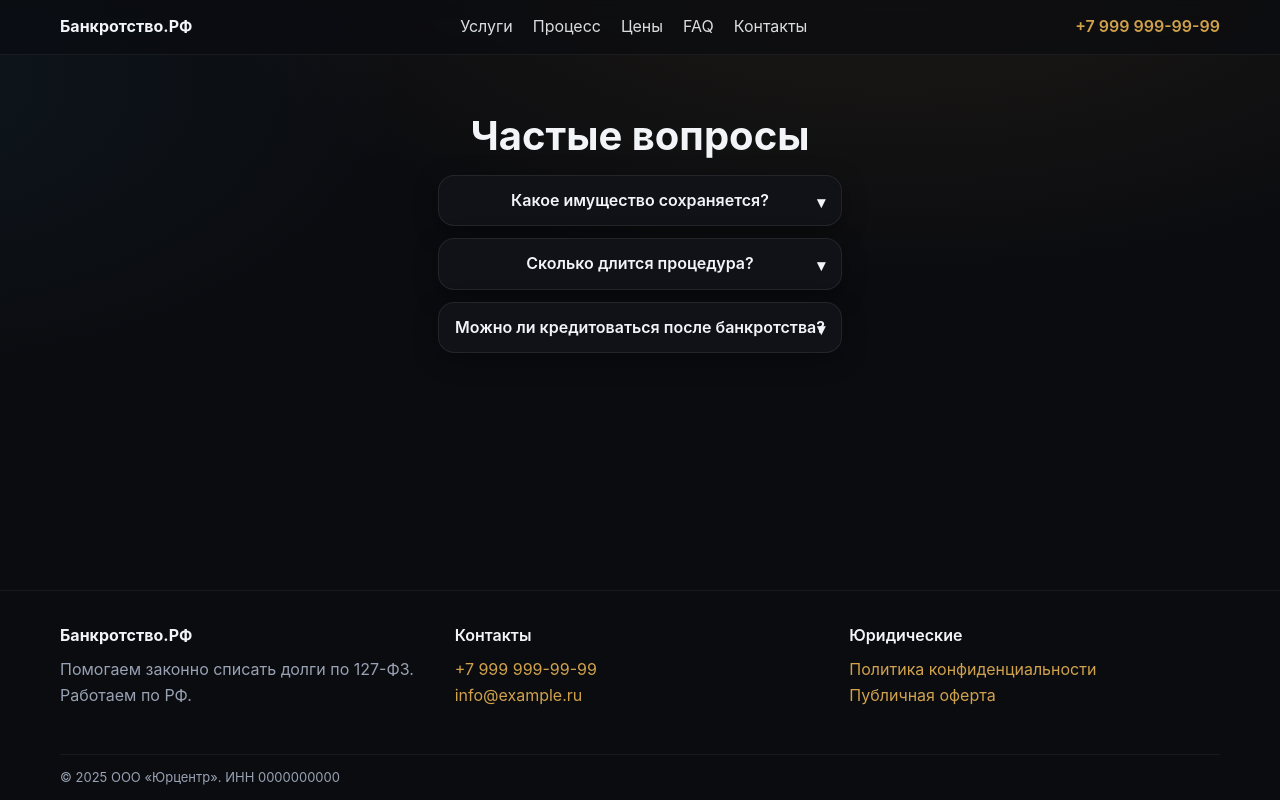
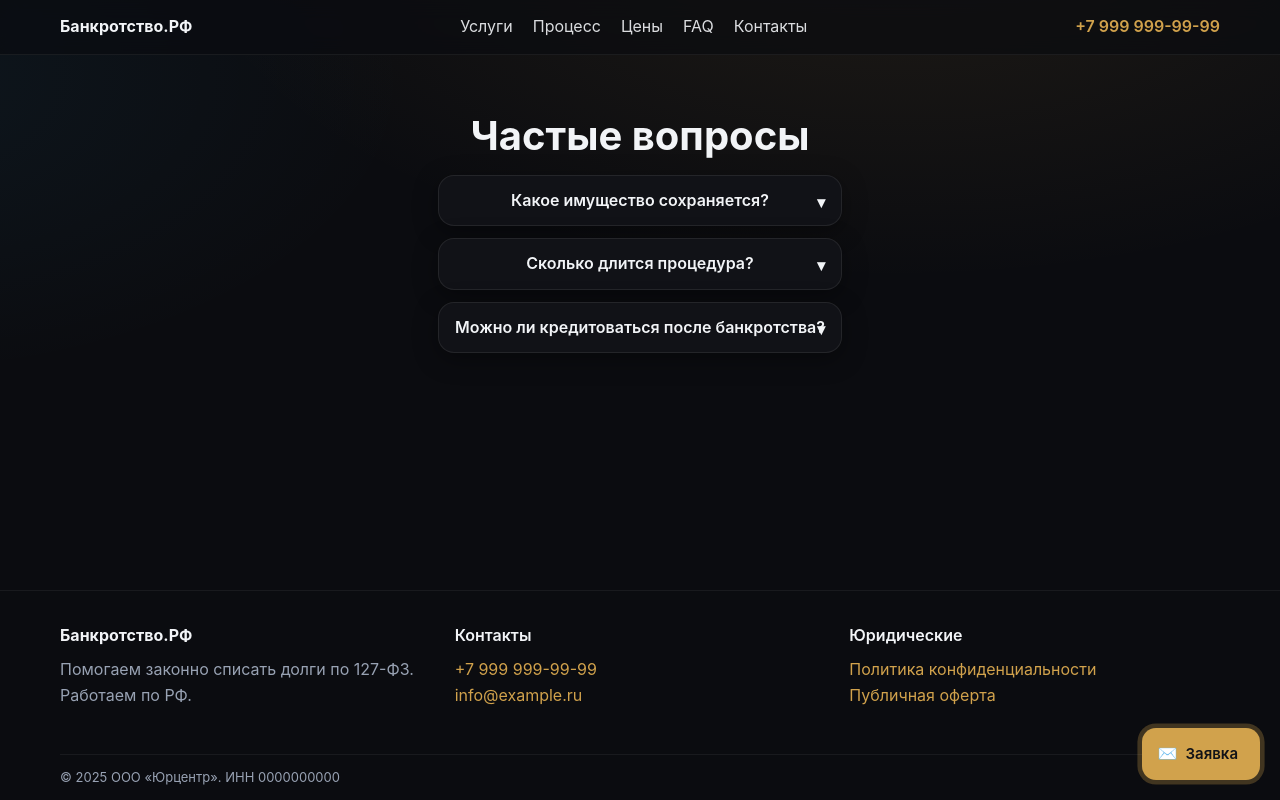
Before and after one commit to lvvNikolas/Bankruptcy-site, a React (Vite) app: page /faq in a window 1280 px wide. Built offline with nearby package versions, Linux system fonts and the light colour scheme.

Commit message:
created button

```diff
--- a/src/app/App.tsx
+++ b/src/app/App.tsx
@@ -1,10 +1,23 @@
-import { AppRoutes } from './router/routes'
-import Shell from './layout/Shell'
+// src/app/App.tsx
+import Shell from '@app/layout/Shell'
+import { useRoutes } from 'react-router-dom'
 
-export default function App(){
-  return (
-    <Shell>
-      <AppRoutes/>
-    </Shell>
-  )
+import Home from '@pages/Home/Home'
+import Services from '@pages/Services/Services'
+import Process from '@pages/Process/Process'
+import Prices from '@pages/Prices/Prices'
+import FAQ from '@pages/FAQ/FAQ'
+import Contacts from '@pages/Contacts/Contacts'
+
+export default function App() {
+  const routes = useRoutes([
+    { path: '/', element: <Home/> },
+    { path: '/uslugi', element: <Services/> },
+    { path: '/process', element: <Process/> },
+    { path: '/ceny', element: <Prices/> },
+    { path: '/faq', element: <FAQ/> },
+    { path: '/kontakty', element: <Contacts/> },
+  ])
+
+  return <Shell>{routes}</Shell>
 }
--- a/src/app/layout/Shell.module.css
+++ b/src/app/layout/Shell.module.css
@@ -1 +1 @@
-.wrap{min-height:100dvh;display:grid;grid-template-rows:auto 1fr auto}
+.wrap{min-height:100vh;display:grid;grid-template-rows:auto 1fr auto}
--- a/src/app/layout/Shell.tsx
+++ b/src/app/layout/Shell.tsx
@@ -1,13 +1,15 @@
 import Header from '@widgets/Header/Header'
 import Footer from '@widgets/Footer/Footer'
+import FloatingCTA from '@widgets/FloatingCTA/FloatingCTA'
 import styles from './Shell.module.css'
 
-export default function Shell({children}:{children:React.ReactNode}){
+export default function Shell({ children }: { children: React.ReactNode }) {
   return (
     <div className={styles.wrap}>
       <Header/>
       <main className="container">{children}</main>
       <Footer/>
+      <FloatingCTA/>
     </div>
   )
 }
--- /dev/null
+++ b/src/layout/Shell.module.css
@@ -0,0 +1,9 @@
+.wrap {
+  display: flex;
+  flex-direction: column;
+  min-height: 100vh;
+}
+
+main {
+  flex: 1;
+}
--- /dev/null
+++ b/src/layout/Shell.tsx
@@ -0,0 +1,16 @@
+// src/app/layout/Shell.tsx
+import Header from "@widgets/Header/Header";
+import Footer from "@widgets/Footer/Footer";
+import FloatingCTA from "@widgets/FloatingCTA/FloatingCTA";
+import styles from "./Shell.module.css";
+
+export default function Shell({ children }: { children: React.ReactNode }) {
+  return (
+    <div className={styles.wrap}>
+      <Header />
+      <main>{children}</main>
+      <Footer />
+      <FloatingCTA />
+    </div>
+  );
+}
--- /dev/null
+++ b/src/widgets/FloatingCTA/FloatingCTA.module.css
@@ -0,0 +1,146 @@
+/* Контейнер кнопки */
+.wrap {
+  position: fixed;
+  right: 20px;
+  bottom: 20px;
+  z-index: 70;
+  display: flex;
+  align-items: center;
+  justify-content: center;
+}
+
+/* Кнопка */
+.fab {
+  background: var(--brand);
+  color: #111217;
+  font-weight: 600;
+  font-size: 15px;
+
+  border: none;
+  border-radius: 14px;
+  padding: 14px 22px 14px 44px; /* место под иконку ✉️ */
+  cursor: pointer;
+
+  box-shadow:
+    0 4px 12px rgba(0, 0, 0, 0.25),
+    0 0 0 2px rgba(209, 162, 76, 0.25);
+
+  transition:
+    transform 0.15s ease,
+    box-shadow 0.2s ease,
+    filter 0.2s ease;
+
+  animation: pulse 3s infinite;
+  position: relative;
+}
+
+/* Иконка ✉️ */
+.fab::before {
+  content: "✉️";
+  position: absolute;
+  left: 16px;
+  top: 50%;
+  transform: translateY(-50%);
+  font-size: 16px;
+}
+
+.fab:hover {
+  filter: brightness(1.08);
+  box-shadow:
+    0 6px 18px rgba(0, 0, 0, 0.35),
+    0 0 0 3px rgba(209, 162, 76, 0.35);
+  animation: none; /* отключаем пульсацию при наведении */
+}
+
+.fab:active {
+  transform: translateY(2px);
+  box-shadow:
+    0 3px 8px rgba(0, 0, 0, 0.3),
+    0 0 0 2px rgba(209, 162, 76, 0.25);
+}
+
+/* Анимация пульсации */
+@keyframes pulse {
+  0%   { box-shadow: 0 0 0 0 rgba(209, 162, 76, 0.45); }
+  70%  { box-shadow: 0 0 0 12px rgba(209, 162, 76, 0); }
+  100% { box-shadow: 0 0 0 0 rgba(209, 162, 76, 0); }
+}
+
+/* Модалка */
+.backdrop {
+  position: fixed;
+  inset: 0;
+  background: rgba(0, 0, 0, 0.55);
+  backdrop-filter: blur(3px);
+  display: grid;
+  place-items: center;
+  z-index: 80;
+}
+
+.modal {
+  width: min(640px, calc(100vw - 32px));
+  background: var(--surface);
+  color: var(--text);
+  border: 1px solid rgba(255, 255, 255, 0.08);
+  border-radius: 20px;
+  box-shadow: 0 12px 32px rgba(0, 0, 0, 0.45);
+  padding: 24px;
+  position: relative;
+  animation: slideUp 0.25s ease both;
+}
+
+.modalHead {
+  display: flex;
+  align-items: center;
+  justify-content: space-between;
+  margin-bottom: 12px;
+}
+
+.title {
+  margin: 0;
+  font-size: var(--fs-2xl);
+  font-weight: 700;
+}
+
+.lead {
+  color: var(--muted);
+  margin: 0 0 16px;
+  font-size: var(--fs-md);
+}
+
+.modalClose {
+  background: transparent;
+  border: 0;
+  color: var(--text);
+  font-size: 22px;
+  cursor: pointer;
+  opacity: 0.8;
+  transition: opacity 0.15s ease, transform 0.15s ease;
+}
+.modalClose:hover {
+  opacity: 1;
+  transform: rotate(90deg); /* ✕ чуть вращается при наведении */
+}
+
+/* Анимация модалки */
+@keyframes slideUp {
+  from { transform: translateY(20px); opacity: 0; }
+  to   { transform: none; opacity: 1; }
+}
+
+/* Мобильная версия: кнопка по центру */
+@media (max-width: 480px) {
+  .wrap {
+    left: 0;
+    right: 0;
+    bottom: 14px;
+    justify-content: center;
+  }
+
+  .fab {
+    width: calc(100% - 40px);
+    max-width: 300px;
+    border-radius: 18px;
+    padding: 14px 22px 14px 44px;
+  }
+}
--- /dev/null
+++ b/src/widgets/FloatingCTA/FloatingCTA.tsx
@@ -0,0 +1,86 @@
+import { useEffect, useRef, useState } from "react";
+import styles from "./FloatingCTA.module.css";
+import LeadForm from "@features/LeadForm/LeadForm";
+
+const SCROLL_THRESHOLD = 200;      // px
+const INACTIVITY_TIMEOUT = 5000;   // ms
+
+export default function FloatingCTA() {
+  const [visible, setVisible] = useState(false);
+  const [opened, setOpened] = useState(false);
+  const scrolled = useRef(false);
+  const timerRef = useRef<number | null>(null);
+
+  // Показываем кнопку: при скролле или через 5 сек
+  useEffect(() => {
+    const onScroll = () => {
+      if (window.scrollY > SCROLL_THRESHOLD) {
+        scrolled.current = true;
+        setVisible(true);
+      }
+    };
+    window.addEventListener("scroll", onScroll, { passive: true });
+
+    if (!scrolled.current) {
+      timerRef.current = window.setTimeout(() => {
+        if (!scrolled.current) setVisible(true);
+      }, INACTIVITY_TIMEOUT);
+    }
+
+    return () => {
+      window.removeEventListener("scroll", onScroll);
+      if (timerRef.current) window.clearTimeout(timerRef.current);
+    };
+  }, []);
+
+  const handleOpen = () => setOpened(true);
+  const handleClose = () => setOpened(false);
+
+  return (
+    <>
+      {visible && (
+        <div className={styles.wrap}>
+          <button
+            className={styles.fab}
+            onClick={handleOpen}
+            aria-haspopup="dialog"
+            aria-controls="lead-modal"
+          >
+            Заявка
+          </button>
+        </div>
+      )}
+
+      {opened && (
+        <div
+          id="lead-modal"
+          role="dialog"
+          aria-modal="true"
+          className={styles.backdrop}
+          onClick={handleClose}
+        >
+          <div
+            className={`${styles.modal} ${styles.slideUp}`}
+            onClick={(e) => e.stopPropagation()}
+          >
+            <div className={styles.modalHead}>
+              <h2 className={styles.title}>Быстрая заявка</h2>
+              <button
+                className={styles.modalClose}
+                onClick={handleClose}
+                aria-label="Закрыть"
+              >
+                ✕
+              </button>
+            </div>
+            <p className={styles.lead}>
+              Оставьте контакты — мы перезвоним и подскажем, подходит ли вам
+              процедура.
+            </p>
+            <LeadForm />
+          </div>
+        </div>
+      )}
+    </>
+  );
+}
```
Also changed, not shown: src/ index.tsx (deleted, +0 -11 lines), src/app/ssg.ts (deleted).
